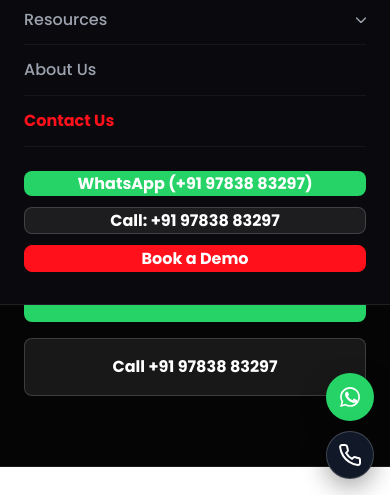
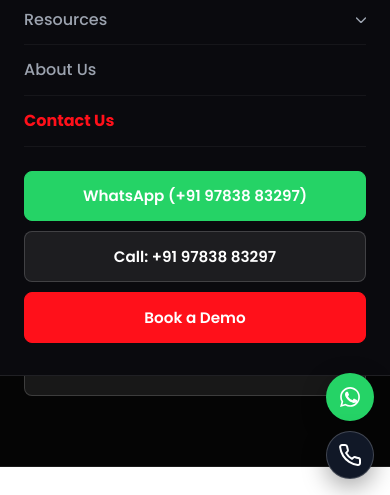
Before and after one commit to Bhawanipareek/website, a plain HTML site: page contact-us.html in a window 390 px wide. Both pictures are taken after a click on the button "Toggle navigation menu". Shown: the part 349-844 px from the top of the page. Drawn offline with nearby package versions, Linux system fonts and the light colour scheme.

Commit message:
Enhance button padding and layout proportions across all button sizes and variants

```diff
--- a/style.css
+++ b/style.css
@@ -225,14 +225,19 @@ ul {
   display: inline-flex;
   align-items: center;
   justify-content: center;
-  gap: 0.5rem;
+  gap: 0.6rem;
   font-family: var(--font-heading);
-  font-weight: 700;
+  font-size: 0.95rem;
+  font-weight: 600;
+  line-height: 1.4;
+  padding: 0.8rem 1.65rem;
   text-decoration: none;
   border-radius: var(--radius-md);
   transition: all var(--t-fast);
   cursor: pointer;
   white-space: nowrap;
+  box-sizing: border-box;
+  text-align: center;
 }
 
 .btn-primary {
@@ -260,18 +265,46 @@ ul {
   transform: translateY(-1px);
 }
 
+.btn-whatsapp {
+  background-color: #25D366;
+  color: #FFFFFF;
+  border: 1px solid #25D366;
+  display: inline-flex;
+  align-items: center;
+  justify-content: center;
+  gap: 0.6rem;
+  padding: 0.8rem 1.65rem;
+  border-radius: var(--radius-md);
+  font-family: var(--font-heading);
+  font-weight: 600;
+  transition: all var(--t-fast);
+  box-sizing: border-box;
+}
+
+.btn-whatsapp:hover {
+  background-color: #20BD5A;
+  border-color: #20BD5A;
+  color: #FFFFFF;
+  transform: translateY(-1px);
+  box-shadow: 0 4px 14px rgba(37, 211, 102, 0.35);
+}
+
 .btn-sm {
-  padding: 0.55rem 1.15rem;
+  padding: 0.55rem 1.25rem;
   font-size: 0.85rem;
+  gap: 0.45rem;
 }
 
 .btn-lg {
-  padding: 0.95rem 2rem;
-  font-size: 1rem;
+  padding: 1rem 2.25rem;
+  font-size: 1.05rem;
+  gap: 0.75rem;
 }
 
 .btn-block {
   width: 100%;
+  display: flex;
+  padding: 0.85rem 1.65rem;
 }
 
 .icon-arrow {
@@ -568,20 +601,6 @@ ul {
   opacity: 1;
 }
 
-.btn-whatsapp {
-  background-color: #25D366;
-  color: #FFFFFF;
-  border: none;
-  display: inline-flex;
-  align-items: center;
-  gap: 0.5rem;
-}
-
-.btn-whatsapp:hover {
-  background-color: #20BD5A;
-  color: #FFFFFF;
-}
-
 @media (max-width: 640px) {
   .floating-contact-wrap {
     bottom: 16px;
@@ -712,6 +731,9 @@ ul {
 
 .mobile-menu-cta {
   margin-top: 1.5rem;
+  display: flex;
+  flex-direction: column;
+  gap: 0.75rem;
 }
 
 /* ========================================================
@@ -3110,17 +3132,18 @@ ul {
   color: #FFFFFF;
   border: none;
   border-radius: 10px;
-  padding: 1rem 1.75rem;
+  padding: 1.05rem 2rem;
   display: flex;
   align-items: center;
   justify-content: center;
   font-family: var(--font-heading);
   font-size: 1.05rem;
-  font-weight: 800;
+  font-weight: 700;
   letter-spacing: 0.5px;
   cursor: pointer;
   box-shadow: 0 6px 20px rgba(255, 16, 26, 0.35);
   transition: all 0.22s cubic-bezier(0.16, 1, 0.3, 1);
+  box-sizing: border-box;
 }
 
 .btn-submit:hover {
```
